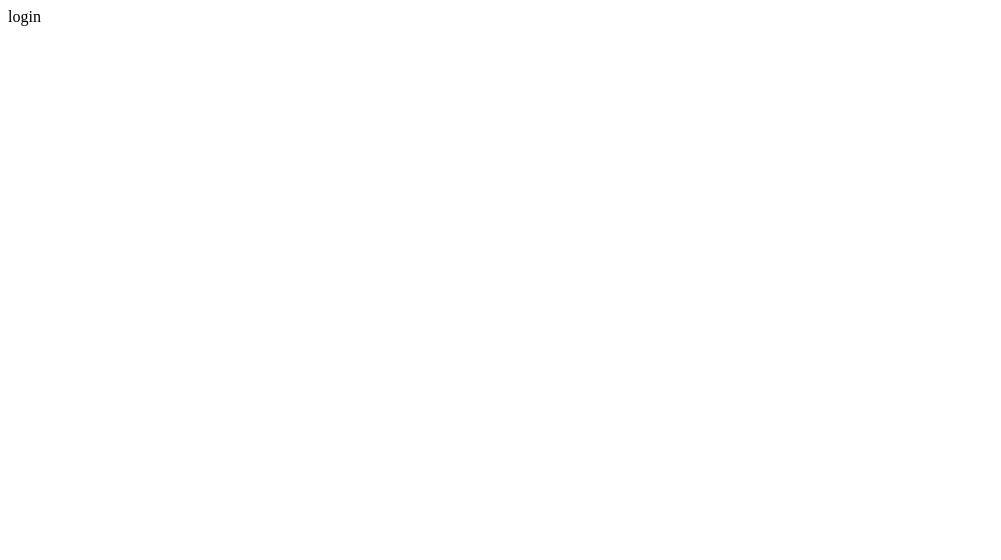
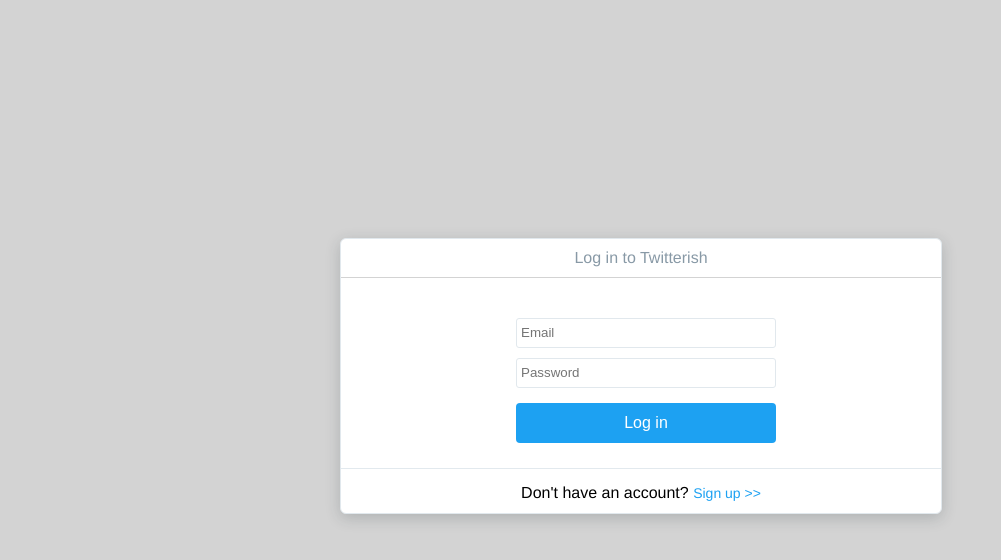
Before and after one commit to samuelgustafson/twitter_clone, a website: page public/html/login.html in a window 1280 px wide. Shown: the whole page, without its empty margins (0-1001 px from the left). Drawn offline with Linux system fonts and the light colour scheme.

```diff
--- a/public/css/login.css
+++ b/public/css/login.css
@@ -0,0 +1,114 @@
+body {
+  font-family: "Helvetica Neue",Helvetica,Arial,sans-serif;
+  margin: 0;
+  background-color: lightgray;
+  line-height: 18px;
+}
+
+.main-login {
+  width: 540px;
+  height: 130px;
+  padding: 30px;
+  /*border: 1px solid black;*/
+  display: block;
+}
+
+.pop-up {
+  background-color: white;
+  height: 274px;
+  width: 600px;
+  position: fixed;
+  top: 50%;
+  left: 50%;
+  margin: 0;
+  margin-top: -162.5px;
+  margin-left: -300px;
+  text-align: center;
+  border: 1px solid #e1e8ed;
+  border-radius: 6px;
+  box-shadow: 0 4px 15px rgba(32,47,51,0.2);
+}
+
+form {
+  width: 260px;
+  height: 155px;
+  /*border: 1px solid #e1e8ed;*/
+  display: block;
+  margin-top: 0em;
+  margin-left: 140px;
+  margin-right: 140px;
+}
+
+header {
+  border-bottom: 1px solid lightgray;
+  width: 570px;
+  height: 22px;
+  padding: 8px 15px;
+}
+
+h3 {
+  width: 427.5px;
+  height: 22px;
+  margin-left: 71.25px;
+  margin-right: 71.25px;
+  margin-top: 0;
+  margin-bottom: 0;
+  color: #8899a6;
+  font-size: 16px;
+  font-weight: normal;
+  line-height: 22px;
+  text-align: center;
+  white-space: nowrap;
+}
+
+input {
+  display: block;
+  margin: 5px;
+  width: 250px;
+  height: 20px;
+  border: 1px solid #e1e8ed;
+  border-radius: 3px;
+  color: #292f33;
+  padding: 4px;
+}
+
+input:first-child {
+  margin-top: 10px;
+}
+
+button {
+  display: inline-block;
+  width: 260px;
+  font-size: 16px;
+  padding: 11px 20px;
+  color: white;
+  background-color: #1da1f2;
+  border: none;
+  margin-top: 10px;
+  position: relative;
+  left: 5px;
+  line-height: normal;
+  box-sizing: border-box;
+  border-radius: 4px;
+}
+
+a {
+  color: #1da1f2;
+  text-decoration: none;
+  background: transparent;
+  font-size: 14px;
+  font-weight: 400;
+  line-height: 1;
+  text-align: center;
+}
+
+footer {
+  width: 570px;
+  height: 14px;
+  padding: 15px;
+  border-top: 1px solid #e2e9ee;
+}
+
+#footer-text {
+  margin: 0;
+}
--- a/public/css/main.css
+++ b/public/css/main.css
@@ -9,6 +9,6 @@
   color: black;
 }
 
-.button-green{
-  background-color: green;
+.button-blue{
+  background-color: blue;
 }
--- a/public/html/login.html
+++ b/public/html/login.html
@@ -1 +1,33 @@
-login
+<!DOCTYPE html>
+<html lang="en">
+<head>
+  <meta charset="UTF-8">
+  <meta name="viewport" content="width=device-width, initial-scale=1.0">
+  <meta http-equiv="X-UA-Compatible" content="ie=edge">
+  <title>Log in to Twitterish</title>
+  <link rel="stylesheet" href="/css/login.css">
+</head>
+<body>
+  <div class="pop-up">
+    <header>
+      <h3>Log in to Twitterish</h3>
+    </header>
+    <main>
+      <div class="main-login">
+        <form action="/login" method="GET"/>
+        <div class="login-email">
+          <input type="email" name="email" placeholder="Email" />
+        </div>
+        <div class="login-password">
+          <input type="password" name="password" placeholder="Password" />
+        </div>
+          <button type="submit">Log in</button>
+        </form>
+      </div>
+    </main>
+    <footer>
+      <p id="footer-text">Don't have an account? <a href="/signup">Sign up >></a></p>
+    </footer>
+</div>
+</body>
+</html>
```
Also changed, not shown: public/html/index.html (+3 -3 lines), public/html/signup.html (+48 -1 lines).
